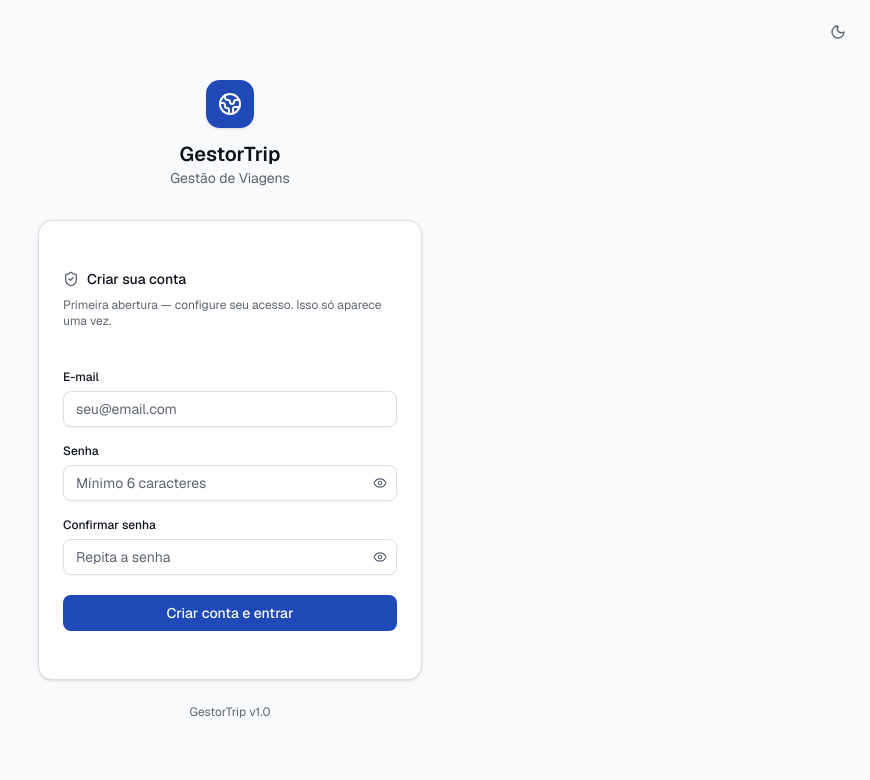
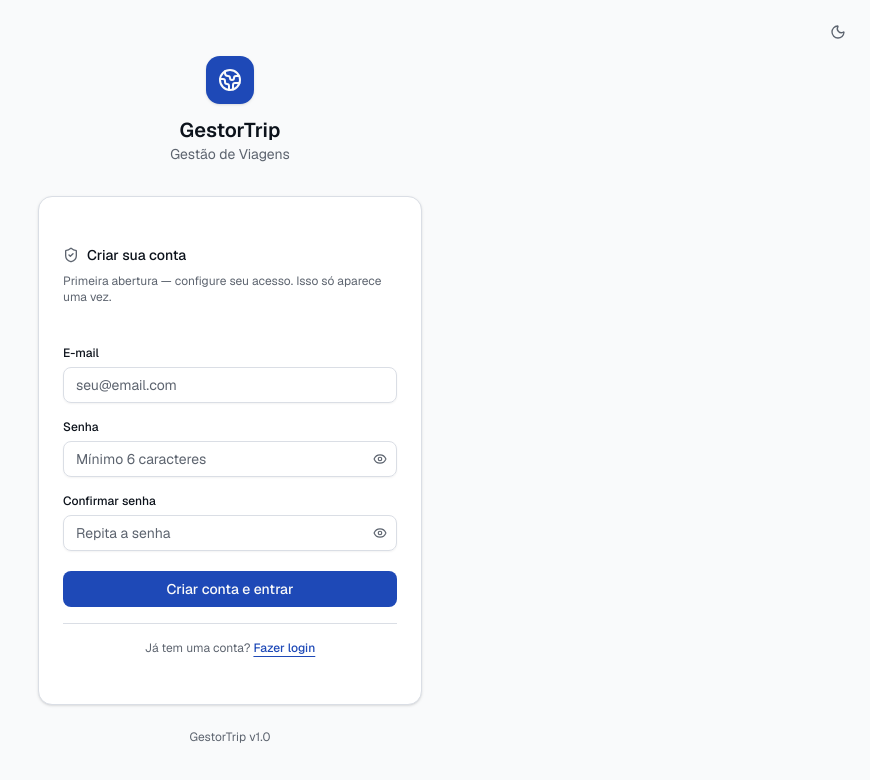
Before and after one commit to ghenosec/GestorTrip, a Next.js app: page /primeiro-acesso in a window 1280 px wide. Shown: the top 780 px of the page, without its empty margins (410-1280 px from the left). Built offline with nearby package versions, Linux system fonts and the light colour scheme.

Commit message:
Add redirection to login

```diff
--- a/app/primeiro-acesso/page.tsx
+++ b/app/primeiro-acesso/page.tsx
@@ -2,6 +2,7 @@
 
 import { useState } from "react"
 import { useRouter } from "next/navigation"
+import Link from "next/link"
 import { Earth, Eye, EyeOff, Loader2, ShieldCheck } from "lucide-react"
 import { Card, CardContent, CardHeader } from "@/components/ui/card"
 import { Input } from "@/components/ui/input"
@@ -11,12 +12,12 @@ import { ThemeToggle } from "@/components/theme-toggle"
 
 export default function PrimeiroAcessoPage() {
   const router = useRouter()
-  const [email, setEmail] = useState("")
-  const [password, setPassword] = useState("")
-  const [confirm, setConfirm] = useState("")
+  const [email, setEmail]         = useState("")
+  const [password, setPassword]   = useState("")
+  const [confirm, setConfirm]     = useState("")
   const [showPassword, setShowPassword] = useState(false)
-  const [showConfirm, setShowConfirm] = useState(false)
-  const [error, setError] = useState("")
+  const [showConfirm, setShowConfirm]   = useState(false)
+  const [error, setError]   = useState("")
   const [loading, setLoading] = useState(false)
 
   function validate() {
@@ -31,10 +32,8 @@ export default function PrimeiroAcessoPage() {
     e.preventDefault()
     const err = validate()
     if (err) { setError(err); return }
-
     setLoading(true)
     setError("")
-
     try {
       if (typeof window.electronAPI === "undefined") {
         await new Promise((r) => setTimeout(r, 600))
@@ -42,10 +41,8 @@ export default function PrimeiroAcessoPage() {
         router.replace("/")
         return
       }
-
       const reg = await window.electronAPI.register(email, password)
       if (!reg.success) { setError(reg.error ?? "Erro ao criar conta."); return }
-
       const login = await window.electronAPI.login(email, password)
       if (login.success && login.user) {
         sessionStorage.setItem("user", JSON.stringify(login.user))
@@ -62,9 +59,7 @@ export default function PrimeiroAcessoPage() {
 
   return (
     <div className="relative flex min-h-screen items-center justify-center bg-background px-4">
-      {/* Botão de tema no canto */}
       <ThemeToggle variant="page" />
-
       <div className="w-full max-w-sm">
         <div className="mb-8 flex flex-col items-center gap-3">
           <div className="flex h-12 w-12 items-center justify-center rounded-xl bg-primary text-primary-foreground shadow-sm">
@@ -94,7 +89,6 @@ export default function PrimeiroAcessoPage() {
                   value={email} onChange={(e) => { setEmail(e.target.value); setError("") }}
                   disabled={loading} className="h-9 text-sm" />
               </div>
-
               <div className="flex flex-col gap-1.5">
                 <Label htmlFor="password" className="text-xs font-medium">Senha</Label>
                 <div className="relative">
@@ -108,7 +102,6 @@ export default function PrimeiroAcessoPage() {
                   </button>
                 </div>
               </div>
-
               <div className="flex flex-col gap-1.5">
                 <Label htmlFor="confirm" className="text-xs font-medium">Confirmar senha</Label>
                 <div className="relative">
@@ -122,13 +115,11 @@ export default function PrimeiroAcessoPage() {
                   </button>
                 </div>
               </div>
-
               {error && (
                 <p className="rounded-md border border-destructive/30 bg-destructive/5 px-3 py-2 text-xs text-destructive">
                   {error}
                 </p>
               )}
-
               <Button type="submit" disabled={loading} className="mt-1 h-9 w-full text-sm font-medium">
                 {loading
                   ? <span className="flex items-center gap-2"><Loader2 className="h-3.5 w-3.5 animate-spin" />Criando conta…</span>
@@ -136,9 +127,20 @@ export default function PrimeiroAcessoPage() {
                 }
               </Button>
             </form>
+            <div className="mt-4 pt-4 border-t border-border text-center">
+              <p className="text-xs text-muted-foreground">
+                Já tem uma conta?{" "}
+                <Link
+                  href="/login"
+                  className="font-medium text-primary underline underline-offset-4 hover:opacity-75 transition-opacity"
+                >
+                  Fazer login
+                </Link>
+              </p>
+            </div>
+
           </CardContent>
         </Card>
-
         <p className="mt-6 text-center text-xs text-muted-foreground">GestorTrip v1.0</p>
       </div>
     </div>
```
